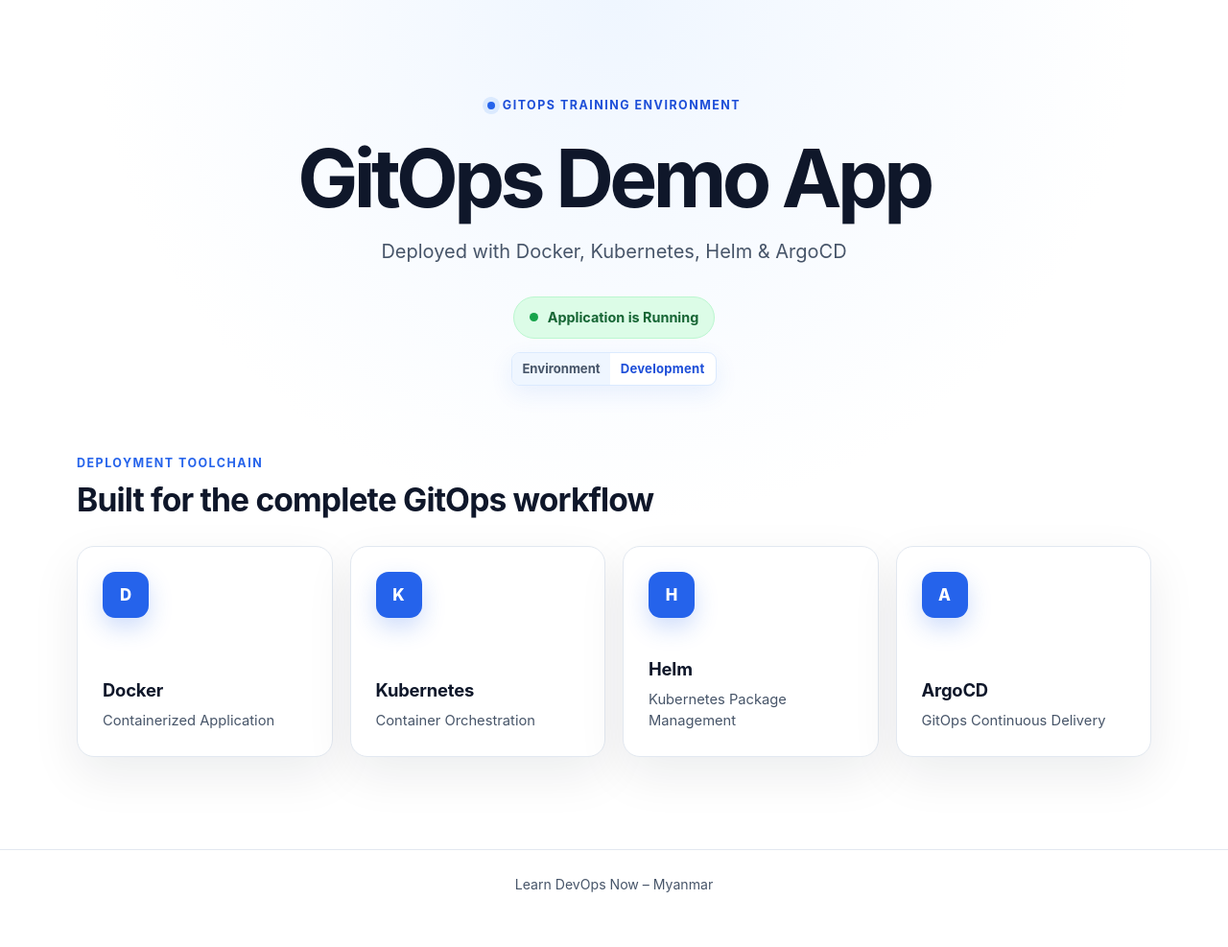
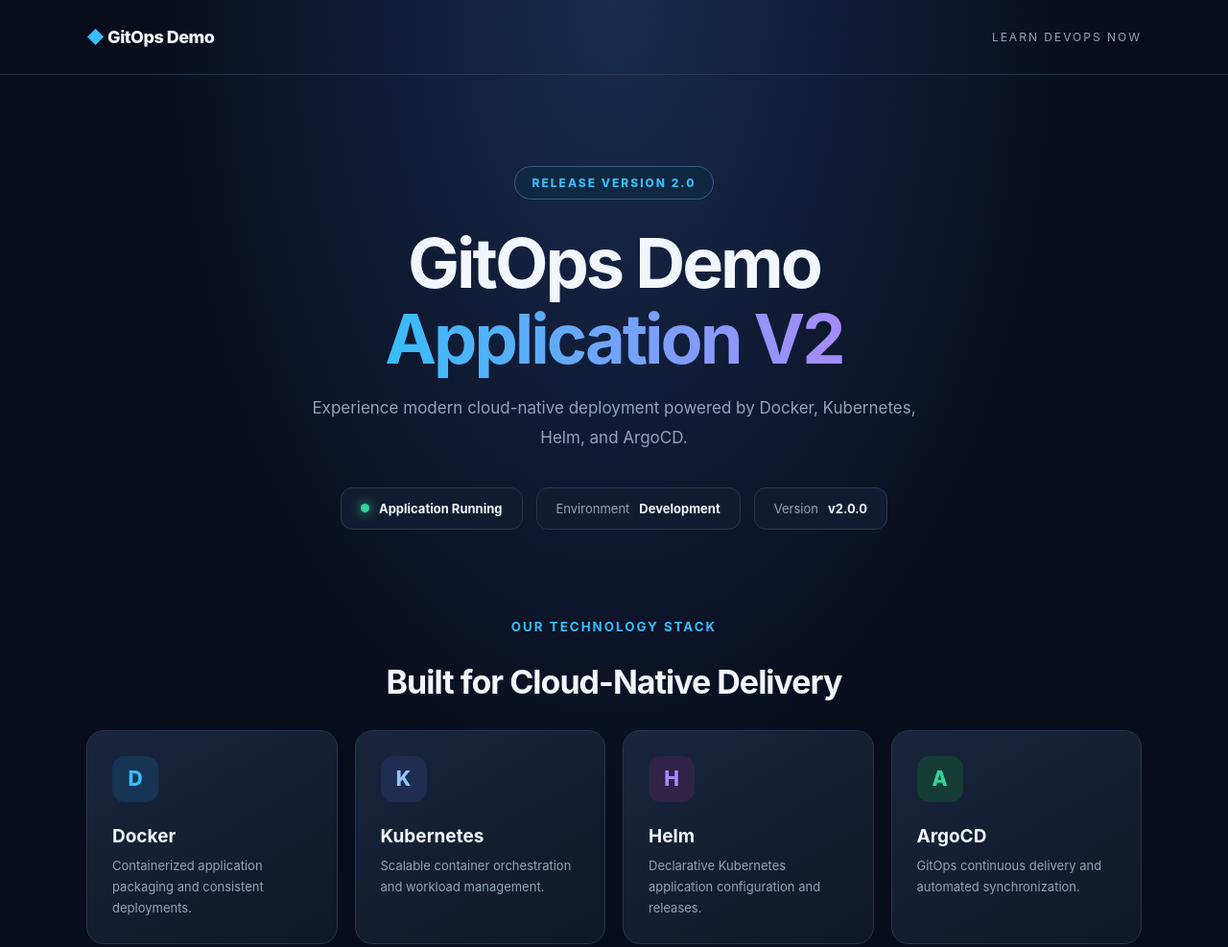
Before and after one commit to thaunghtike-share/gitops-demo-app, a website: page index.html in a window 1280 px wide. Shown: the top 987 px of the page at 96% size. Before the commit the page ends 957 px from the top, so only its background shows below. Drawn offline with Linux system fonts and the light colour scheme.

Commit message:
deploy v2

```diff
--- a/index.html
+++ b/index.html
@@ -1,83 +1,367 @@
-<!doctype html>
+
+<!DOCTYPE html>
 <html lang="en">
 <head>
   <meta charset="UTF-8">
   <meta name="viewport" content="width=device-width, initial-scale=1.0">
-    <meta
-      name="description"
-      content="A lightweight Express application for Docker, Kubernetes, Helm, and ArgoCD deployment demonstrations."
-    >
-    <title>GitOps Demo App</title>
-    <link rel="stylesheet" href="styles.css">
+  <meta name="description" content="GitOps Demo Application V2">
+  <title>GitOps Demo App - V2</title>
+
+  <style>
+    :root {
+      color-scheme: dark;
+      --bg: #080d1b;
+      --panel: #121c30;
+      --border: #283650;
+      --text: #f2f6ff;
+      --muted: #94a3b8;
+      --accent: #38bdf8;
+      --purple: #a78bfa;
+      --green: #34d399;
+    }
+
+    * {
+      box-sizing: border-box;
+    }
+
+    body {
+      margin: 0;
+      min-height: 100vh;
+      font-family: Inter, -apple-system, BlinkMacSystemFont,
+        "Segoe UI", sans-serif;
+      background:
+        radial-gradient(
+          ellipse at 50% 0%,
+          #182b50 0%,
+          transparent 55%
+        ),
+        var(--bg);
+      color: var(--text);
+    }
+
+    .container {
+      width: min(1100px, calc(100% - 40px));
+      margin: auto;
+    }
+
+    header {
+      padding: 28px 0;
+      border-bottom: 1px solid var(--border);
+    }
+
+    .navbar {
+      display: flex;
+      align-items: center;
+      justify-content: space-between;
+      gap: 20px;
+    }
+
+    .brand {
+      font-size: 18px;
+      font-weight: 800;
+      letter-spacing: -.5px;
+    }
+
+    .brand span {
+      color: var(--accent);
+    }
+
+    .header-tag {
+      color: var(--muted);
+      font-size: 12px;
+      letter-spacing: 2px;
+    }
+
+    .hero {
+      text-align: center;
+      padding: 95px 0 60px;
+    }
+
+    .version {
+      display: inline-block;
+      padding: 9px 18px;
+      border: 1px solid #365b86;
+      border-radius: 100px;
+      color: var(--accent);
+      background: #102742;
+      font-size: 12px;
+      font-weight: 800;
+      letter-spacing: 2px;
+    }
+
+    h1 {
+      margin: 26px 0 18px;
+      font-size: clamp(38px, 6vw, 72px);
+      line-height: 1.1;
+      letter-spacing: -3px;
+    }
+
+    h1 span {
+      background: linear-gradient(
+        90deg,
+        var(--accent),
+        var(--purple)
+      );
+      background-clip: text;
+      -webkit-background-clip: text;
+      color: transparent;
+    }
+
+    .subtitle {
+      max-width: 650px;
+      margin: 0 auto;
+      color: var(--muted);
+      font-size: 17px;
+      line-height: 1.8;
+    }
+
+    .status-panel {
+      display: flex;
+      justify-content: center;
+      flex-wrap: wrap;
+      gap: 14px;
+      margin-top: 36px;
+    }
+
+    .pill {
+      display: flex;
+      align-items: center;
+      gap: 10px;
+      padding: 13px 20px;
+      border: 1px solid var(--border);
+      border-radius: 12px;
+      background: var(--panel);
+      font-size: 13px;
+    }
+
+    .pill strong {
+      color: var(--text);
+    }
+
+    .pill .label {
+      color: var(--muted);
+    }
+
+    .dot {
+      width: 9px;
+      height: 9px;
+      border-radius: 50%;
+      background: var(--green);
+      box-shadow: 0 0 12px var(--green);
+    }
+
+    .section-heading {
+      margin: 30px 0;
+      text-align: center;
+    }
+
+    .section-heading small {
+      color: var(--accent);
+      font-weight: 700;
+      letter-spacing: 2px;
+    }
+
+    .section-heading h2 {
+      font-size: clamp(24px, 4vw, 34px);
+      letter-spacing: -1px;
+    }
+
+    .technology-grid {
+      display: grid;
+      grid-template-columns: repeat(4, 1fr);
+      gap: 18px;
+      padding-bottom: 75px;
+    }
+
+    .card {
+      padding: 26px;
+      background: linear-gradient(
+        150deg,
+        #18253c,
+        #101827
+      );
+      border: 1px solid var(--border);
+      border-radius: 18px;
+      transition: transform .2s, border-color .2s;
+    }
+
+    .card:hover {
+      transform: translateY(-5px);
+      border-color: var(--accent);
+    }
+
+    .icon {
+      display: grid;
+      place-items: center;
+      width: 48px;
+      height: 48px;
+      border-radius: 13px;
+      background: #173455;
+      color: var(--accent);
+      font-size: 21px;
+      font-weight: 800;
+    }
+
+    .card:nth-child(2) .icon {
+      background: #202d52;
+      color: #93c5fd;
+    }
+
+    .card:nth-child(3) .icon {
+      background: #302348;
+      color: var(--purple);
+    }
+
+    .card:nth-child(4) .icon {
+      background: #163c36;
+      color: var(--green);
+    }
+
+    .card h3 {
+      margin: 24px 0 8px;
+      font-size: 19px;
+    }
+
+    .card p {
+      margin: 0;
+      color: var(--muted);
+      font-size: 13px;
+      line-height: 1.7;
+    }
+
+    footer {
+      padding: 25px;
+      border-top: 1px solid var(--border);
+      color: var(--muted);
+      text-align: center;
+      font-size: 13px;
+    }
+
+    @media (max-width: 800px) {
+      .technology-grid {
+        grid-template-columns: repeat(2, 1fr);
+      }
+
+      .hero {
+        padding-top: 65px;
+      }
+    }
+
+    @media (max-width: 480px) {
+      .technology-grid {
+        grid-template-columns: 1fr;
+      }
+
+      .header-tag {
+        display: none;
+      }
+
+      h1 {
+        letter-spacing: -1.5px;
+      }
+    }
+  </style>
 </head>
+
 <body>
-    <main class="page-shell">
-      <section class="hero" aria-labelledby="page-title">
-        <div class="hero__eyebrow">
-          <span class="hero__eyebrow-dot" aria-hidden="true"></span>
-          GitOps Training Environment
+  <header>
+    <nav class="container navbar">
+      <div class="brand">
+        <span>◆</span> GitOps Demo
+      </div>
+      <div class="header-tag">
+        LEARN DEVOPS NOW
+      </div>
+    </nav>
+  </header>
+
+  <main class="container">
+    <section class="hero">
+      <div class="version">
+        RELEASE VERSION 2.0
       </div>
 
-        <h1 id="page-title">GitOps Demo App</h1>
-        <p class="hero__subtitle">
-          Deployed with Docker, Kubernetes, Helm &amp; ArgoCD
+      <h1>
+        GitOps Demo<br>
+        <span>Application V2</span>
+      </h1>
+
+      <p class="subtitle">
+        Experience modern cloud-native deployment
+        powered by Docker, Kubernetes, Helm,
+        and ArgoCD.
       </p>
 
-        <div class="status" id="application-status" role="status">
-          <span class="status__indicator" aria-hidden="true"></span>
-          Application is Running
+      <div class="status-panel">
+        <div class="pill" id="application-status" role="status">
+          <span class="dot" aria-hidden="true"></span>
+          <strong>Application Running</strong>
         </div>
 
-        <div class="environment" aria-label="Deployment environment">
-          <span class="environment__label">Environment</span>
+        <div class="pill">
+          <span class="label">Environment</span>
           <strong>Development</strong>
+        </div>
+
+        <div class="pill">
+          <span class="label">Version</span>
+          <strong>v2.0.0</strong>
+        </div>
       </div>
     </section>
 
-      <section class="technology-section" aria-labelledby="technology-title">
+    <section aria-labelledby="toolchain-title">
       <div class="section-heading">
-          <p class="section-heading__label">Deployment toolchain</p>
-          <h2 id="technology-title">Built for the complete GitOps workflow</h2>
+        <small>OUR TECHNOLOGY STACK</small>
+        <h2 id="toolchain-title">
+          Built for Cloud-Native Delivery
+        </h2>
       </div>
 
       <div class="technology-grid">
-          <article class="technology-card">
-            <div class="technology-card__icon" aria-hidden="true">D</div>
-            <div>
+        <article class="card">
+          <div class="icon" aria-hidden="true">D</div>
           <h3>Docker</h3>
-              <p>Containerized Application</p>
-            </div>
+          <p>
+            Containerized application packaging
+            and consistent deployments.
+          </p>
         </article>
 
-          <article class="technology-card">
-            <div class="technology-card__icon" aria-hidden="true">K</div>
-            <div>
+        <article class="card">
+          <div class="icon" aria-hidden="true">K</div>
           <h3>Kubernetes</h3>
-              <p>Container Orchestration</p>
-            </div>
+          <p>
+            Scalable container orchestration
+            and workload management.
+          </p>
         </article>
 
-          <article class="technology-card">
-            <div class="technology-card__icon" aria-hidden="true">H</div>
-            <div>
+        <article class="card">
+          <div class="icon" aria-hidden="true">H</div>
           <h3>Helm</h3>
-              <p>Kubernetes Package Management</p>
-            </div>
+          <p>
+            Declarative Kubernetes application
+            configuration and releases.
+          </p>
         </article>
 
-          <article class="technology-card">
-            <div class="technology-card__icon" aria-hidden="true">A</div>
-            <div>
+        <article class="card">
+          <div class="icon" aria-hidden="true">A</div>
           <h3>ArgoCD</h3>
-              <p>GitOps Continuous Delivery</p>
-            </div>
+          <p>
+            GitOps continuous delivery and
+            automated synchronization.
+          </p>
         </article>
       </div>
     </section>
   </main>
 
   <footer>
-      <p>Learn DevOps Now <span aria-hidden="true">–</span> Myanmar</p>
+    Learn DevOps Now – Myanmar
+    <span aria-hidden="true"> | </span>
+    GitOps Demo Application V2
   </footer>
 </body>
 </html>
```
Lines whose indentation alone changed are shown as unchanged.
